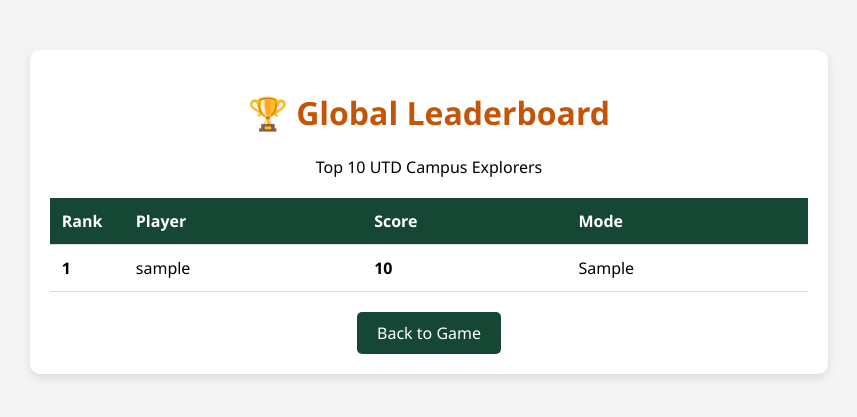
After one commit to masonbridgeford05/CS33354-Group-1-, a Django app: page /leaderboard/ in a window 1280 px wide. The commit adds this page. Shown: the top 417 px of the page, without its empty margins (211-1068 px from the left). Run offline with Django 5.2, Linux system fonts and the light colour scheme; tables that the repository leaves empty hold one stand-in row (values such as "Sample post").

Commit message:
integrate gameplay loop with scoring and leaderboard

```diff
--- a/apps/accounts/templates/login.html
+++ b/apps/accounts/templates/login.html
@@ -1,6 +1,8 @@
 <form method="post">
     {% csrf_token %}
-    <input type="text" name="username">
-    <input type="password" name="password">
+    <label for="username">Username:</label>
+    <input type="text" id="username" name="username">
+    <label for="password">Password:</label>
+    <input type="password" id="password" name="password">
     <button type="submit">Login</button>
 </form>
--- a/apps/game/admin.py
+++ b/apps/game/admin.py
@@ -1,4 +1,5 @@
 from django.contrib import admin
-from .models import GameImage
+from .models import GameImage, GameResult
 
 admin.site.register(GameImage)
+admin.site.register(GameResult)
--- /dev/null
+++ b/apps/leaderboard/templates/leaderboard.html
@@ -0,0 +1,54 @@
+<!DOCTYPE html>
+<html lang="en">
+<head>
+    <meta charset="UTF-8">
+    <title>CometGrid Leaderboard</title>
+    <style>
+        body { font-family: 'Segoe UI', Tahoma, Geneva, Verdana, sans-serif; background-color: #f4f4f4; text-align: center; }
+        .leaderboard-container { width: 60%; margin: 50px auto; background: white; padding: 20px; border-radius: 10px; box-shadow: 0px 4px 10px rgba(0,0,0,0.1); }
+        h1 { color: #C45508; } /* UTD Orange */
+        table { width: 100%; border-collapse: collapse; margin-top: 20px; }
+        th, td { padding: 12px; border-bottom: 1px solid #ddd; text-align: left; }
+        th { background-color: #154734; color: white; } /* UTD Green */
+        tr:hover { background-color: #f1f1f1; }
+        .rank { font-weight: bold; width: 50px; }
+        .btn-home { display: inline-block; margin-top: 20px; padding: 10px 20px; background-color: #154734; color: white; text-decoration: none; border-radius: 5px; }
+    </style>
+</head>
+<body>
+
+<div class="leaderboard-container">
+    <h1>🏆 Global Leaderboard</h1>
+    <p>Top 10 UTD Campus Explorers</p>
+
+    <table>
+        <thead>
+            <tr>
+                <th class="rank">Rank</th>
+                <th>Player</th>
+                <th>Score</th>
+                <th>Mode</th>
+            </tr>
+        </thead>
+        <tbody>
+            {% for result in leaderboard_data %}
+            <tr>
+                <td class="rank">{{ forloop.counter }}</td>
+                <td>{{ result.user_id__userName }}</td>
+                <td><strong>{{ result.max_score }}</strong></td>
+                <td>{{ result.gamemode }}</td>
+            </tr>
+            {% empty %}
+            {# This part only shows if leaderboard_data is empty #}
+            <tr>
+                <td colspan="4" style="text-align:center;">No scores recorded yet. Be the first to play!</td>
+            </tr>
+            {% endfor %}
+        </tbody>
+    </table>
+
+    <a href="{% url 'signal_game_start' %}" class="btn-home">Back to Game</a>
+</div>
+
+</body>
+</html>
--- /dev/null
+++ b/apps/leaderboard/views.py
@@ -0,0 +1,15 @@
+from apps.leaderboard.LeaderboardController import LeaderboardController
+from django.shortcuts import render
+from apps.game.models import GameResult
+from django.db.models import Max
+
+def show_leaderboard(request):
+    # This query gets the highest score for each user
+    # It ensures the same person doesn't take up all 10 spots
+    top_scores = GameResult.objects.values('user_id__userName', 'gamemode') \
+            .annotate(max_score=Max('score')) \
+            .order_by('-max_score')[:10]
+    context = {
+        'leaderboard_data': top_scores
+    }
+    return render(request, 'leaderboard.html', context)
--- a/config/settings/dev.py
+++ b/config/settings/dev.py
@@ -1,3 +1,6 @@
 from .base import *
+import os
 
 DEBUG = True
+MEDIA_URL = '/media/'
+MEDIA_ROOT = os.path.join(BASE_DIR, 'media')
--- a/config/urls.py
+++ b/config/urls.py
@@ -2,6 +2,9 @@ from django.contrib import admin
 from django.urls import path
 from apps.accounts import views as account_views
 from apps.game import views as game_views
+from apps.leaderboard import views as leaderboard_views # Added this
+from django.conf import settings
+from django.conf.urls.static import static
 
 urlpatterns = [
     path('admin/', admin.site.urls),
@@ -11,7 +14,12 @@ urlpatterns = [
     path('register/', account_views.register_view, name='register'),
     path('logout/', account_views.logout_view, name='logout'),
 
-    # Game Routes-
-    # Named 'signal_game_start' to match the redirect in views.py
+    # Game Routes
     path('game/start/', game_views.signal_game_start, name='signal_game_start'),
+
+    # Leaderboard Route
+    path('leaderboard/', leaderboard_views.show_leaderboard, name='leaderboard'),
 ]
+
+if settings.DEBUG:
+    urlpatterns += static(settings.MEDIA_URL, document_root=settings.MEDIA_ROOT)
```
Also changed, not shown: apps/accounts/templates/register.html (+6 -3 lines), apps/game/templates/game.html (added, +16 -0 lines), apps/game/views.py (+68 -12 lines), GameImages/microsoft-copilot-e6W48UPKijo-unsplash.jpg (added), GameImages/ngoc-nguyen-phuong-Dx8ahTw7bNo-unsplash.jpg (added), GameImages/pawel-czerwinski-lfop0-kJVKs-unsplash.jpg (added), media/GameImages/microsoft-copilot-e6W48UPKijo-unsplash.jpg (added), media/GameImages/pawel-czerwinski-lfop0-kJVKs-unsplash.jpg (added), 1 other file.
